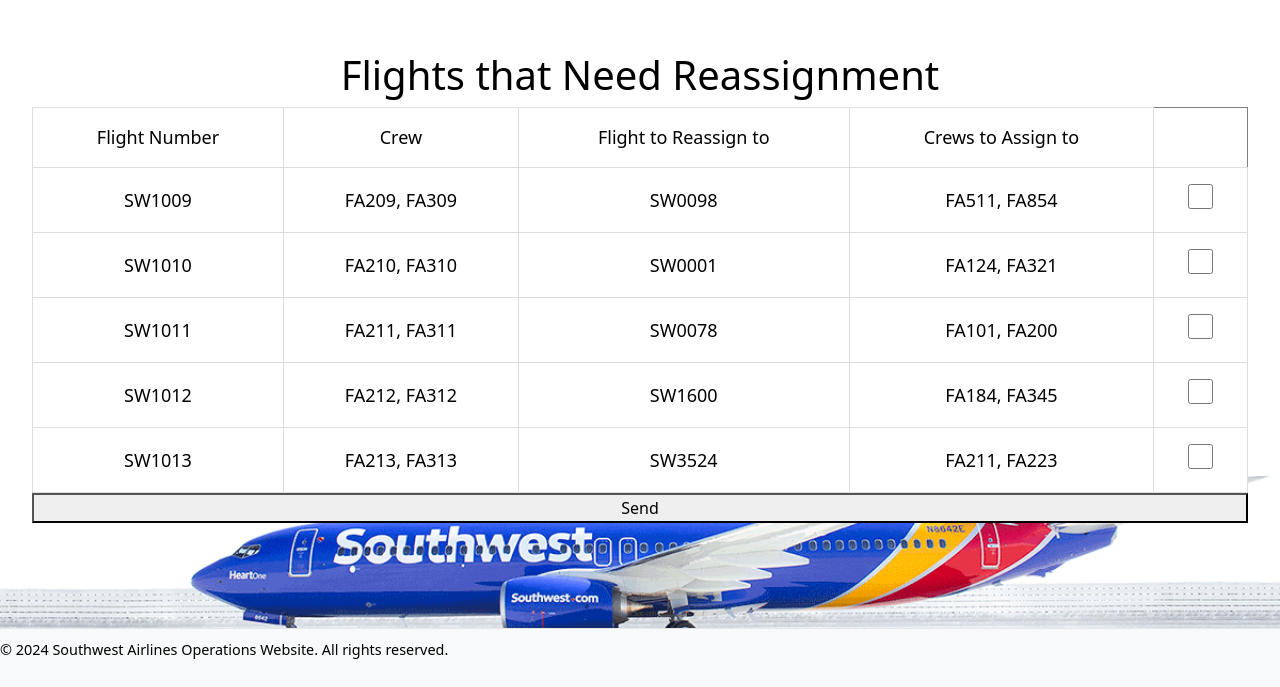
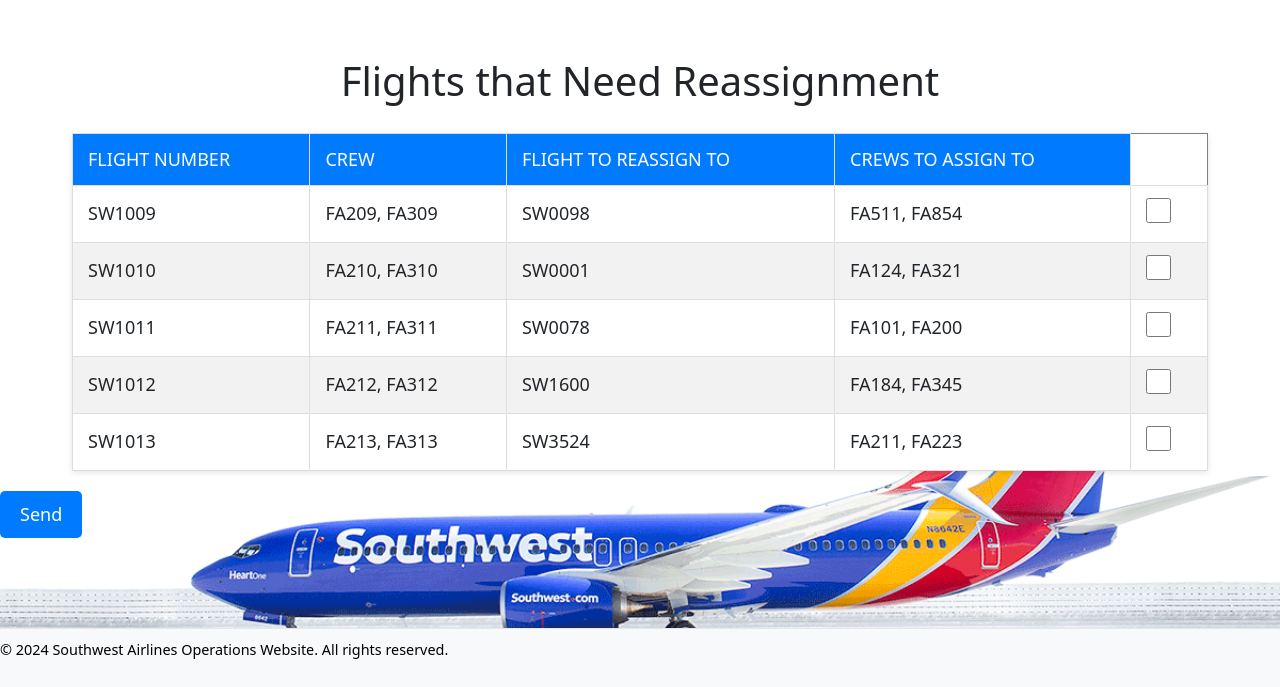
Before and after one commit to xyscis/dbtt-team-7, a Vue app in the folder vue-project/: page /crewlist in a window 1280 px wide. Shown: the part 113-800 px from the top of the page. Built offline with nearby package versions, Linux system fonts and the light colour scheme.

Commit message:
css for flight reeassignment tab and remove some css styling from main

```diff
--- a/vue-project/src/assets/main.css
+++ b/vue-project/src/assets/main.css
@@ -1,13 +1,13 @@
 @import './base.css';
 
-#app {
+/* #app {
   max-width: 1280px;
   margin: 0 auto;
   padding: 2rem;
   font-weight: normal;
   color:black;
 
-}
+} */
 
 a,
 .green {
@@ -29,9 +29,9 @@
     place-items: center;
   }
 
-  #app {
+  /* #app {
     display: grid;
     grid-template-columns: 1fr;
     padding: 0 2rem;
-  }
+  } */
 }
--- a/vue-project/src/components/CrewList.vue
+++ b/vue-project/src/components/CrewList.vue
@@ -1,5 +1,7 @@
 <template>
+
   <div class="container-fluid">
+
     <div class="row">
       <h1 style="text-align: center;">Flights that Need Reassignment</h1>
       <table border="1">
@@ -68,11 +70,8 @@
 
   <button @click="sendData">Send</button>
   <div v-if="showMessage" class="popup">
-    <div class="popup-content">
-      <!-- Use preformatted text to respect newlines -->
-      <pre>{{ popupMessage }}</pre>
+      <div v-html="popupMessage"></div>
     <button @click="closeMessagePopup">Close</button>
-    </div>
   </div>
 
 </template>
@@ -105,20 +104,23 @@
       const selectedFlights = flights.filter(flight => this.selectedFlights[flight.key]);
 
       if (selectedFlights.length > 1) {
-        // Construct a message for multiple flights
-        this.popupMessage = "The following flights and crews have been successfully assigned:\n" +
-                            selectedFlights.map(flight => `• Flight number ${flight.flightNum} with crew ${flight.crew}`).join('\n');
+    // Construct a message for multiple flights using HTML list for better formatting
+    this.popupMessage = "The following flights and crews have been successfully assigned:<ul>" +
+                    selectedFlights.map(flight => `<li>Flight number ${flight.flightNum} with crew ${flight.crew}</li>`).join('') +
+                    "</ul>";
+
   } else if (selectedFlights.length === 1) {
     // Construct a message for a single flight
     const flight = selectedFlights[0];
     this.popupMessage = `Flight number ${flight.flightNum} with crew ${flight.crew} has been newly assigned.`;
   } else {
     // No flights selected
-        alert("Please select at least one flight to schedule."); // Simple validation feedback
-        return; // Exit the method early
+    this.popupMessage = "Please select at least one flight to schedule." // Simple validation feedback
+    return;
   }
 
-      this.showMessage = true; // Show the popup
+
+      this.showMessage = true;
     },
 
 
@@ -140,30 +142,52 @@
 }
 
 .container-fluid {
-  width: 100%;
-  display: flex;
-  flex-direction: column;
+  margin-top: 10px;
+  max-width: 90%; /* Restrict maximum width to avoid overly wide table */
+  margin: auto; /* Center the container */
+  padding: 20px;
 }
 
 table {
   width: 100%;
   background: white;
-  overflow-y: auto;
-  overflow-x: auto;
-  font-size: 20px; /* Adjust table font size for better readability */
+  border-collapse: collapse; /* Remove gaps between table cells */
+  margin-top: 20px; /* Space between title and table */
+  box-shadow: 0 2px 6px rgba(0, 0, 0, 0.1); /* Subtle shadow for the table */
 }
 
 th, td {
-  border: 1px solid #ddd; /* Lighter border for a softer look */
-  padding: 16px; /* More padding for better spacing */
-  text-align: center;
-  font-size: 18px; /* Increase font size for better readability */
+  border: 1px solid #ddd; /* Lighter border color */
+  padding: 12px 15px; /* More padding for table cells */
+  text-align: left; /* Align text to the left */
+  font-size: 18px; /* Slightly larger font-size for better readability */
 }
+th {
+  background-color: #007bff; /* Use a solid color for header background */
+  color: white; /* White text color for the header */
+  text-transform: uppercase; /* Make header texts uppercase */
+}
+tr:nth-child(even) {
+  background-color: #f2f2f2; /* Zebra striping for rows */
+}
+
+button {
+  background-color: #007bff; /* Bootstrap primary color */
+  color: white;
+  border: none;
+  padding: 10px 20px;
+  cursor: pointer;
+  border-radius: 5px; /* Rounded corners for buttons */
+  font-size: 18px; /* Larger font-size for better readability */
+  transition: background-color 0.3s ease; /* Smooth transition for mouse hover */
+}
+
 
 input[type="checkbox"] {
   width: 25px;
   height: 25px;
   cursor: pointer;
+
 }
 
 .popup {
@@ -178,12 +202,13 @@
   box-shadow: 0 5px 15px rgba(0, 0, 0, 0.3); /* More pronounced shadow */
   max-width: 600px; /* Maximum width to avoid overly wide pop-ups */
   width: 90%; /* Ensure it doesn't stretch too far on smaller screens */
+
 }
 
 .popup-content {
   text-align: center;
   font-size: 20px; /* Larger font size for better readability */
-  color: #333; /* Darker text for better contrast */
+  /* color: #333; Darker text for better contrast */
 }
 
 .popup button {
--- a/vue-project/src/components/FlightReassignment.vue
+++ b/vue-project/src/components/FlightReassignment.vue
@@ -1,9 +1,11 @@
+<script setup>
+import NavBar from "./NavBar.vue";
+</script>
 <template>
   <NavBar></NavBar>
-  <div>
-    <div class="wrapper">
   <div class="container-fluid">
     <div class="row">
+
       <div class="col chart">
         <div class="title">
           Real-time monitoring on the number of flight requests
@@ -15,8 +17,10 @@
         />
         <img v-else src="../assets/barchart2.PNG" alt="New Bar Chart" />
       </div>
+
+      <!-- Table Column -->
       <div class="col">
-            <div class="table-container">
+        <div class="table-responsive">
           <table border="1">
             <thead>
               <tr>
@@ -108,90 +112,15 @@
             </tbody>
           </table>
           </div>
+
       </div>
     </div>
+    <div class="row text-center">
+
         <div class="search">
           <button v-on:click="scheduleFlight">Schedule</button>
+
       </div>
-      </div>
-    </div>
-  </div>
-  <div v-if="flightsAssigned" class="popup">
-    <div class="popup-content">
-      <p>Flights have been assigned successfully!</p>
-      <button @click="closePopup">Close</button>
-      <h4>Available Flights</h4>
-      <table border="1">
-        <thead>
-          <tr>
-            <th>Select</th>
-            <th>Origin</th>
-            <th>Destination</th>
-            <th>Departure</th>
-            <th>Aircraft Availability</th>
-            <th>Crew Availability</th>
-          </tr>
-        </thead>
-        <tbody>
-          <tr>
-            <td>
-              <input type="checkbox" v-model="selectedFlights['SEA-DEN']" />
-            </td>
-            <td>SEA</td>
-            <td>DEN</td>
-            <td>09:20:00</td>
-            <td>Yes</td>
-            <td>Yes</td>
-          </tr>
-          <tr>
-            <td>
-              <input type="checkbox" v-model="selectedFlights['GEG-MDW']" />
-            </td>
-            <td>GEG</td>
-            <td>MDW</td>
-            <td>09:20:00</td>
-            <td>Yes</td>
-            <td>Yes</td>
-          </tr>
-          <tr>
-            <td>
-              <input type="checkbox" v-model="selectedFlights['ATL-SFO']" />
-            </td>
-            <td>ATL</td>
-            <td>SFO</td>
-            <td>09:20:00</td>
-            <td>Yes</td>
-            <td>Yes</td>
-          </tr>
-          <tr>
-            <td>
-              <input type="checkbox" v-model="selectedFlights['AUS-GEG']" />
-            </td>
-            <td>AUS</td>
-            <td>GEG</td>
-            <td>09:20:00</td>
-            <td>Yes</td>
-            <td>Yes</td>
-          </tr>
-          <tr>
-            <td>
-              <input type="checkbox" v-model="selectedFlights['JFK-TPA']" />
-            </td>
-            <td>JFK</td>
-            <td>TPA</td>
-            <td>09:20:00</td>
-            <td>Yes</td>
-            <td>Yes</td>
-          </tr>
-        </tbody>
-      </table>
-      <button @click="closePopup">Send</button>
-    </div>
-  </div>
-  <div v-if="flightsScheduled" class="popup">
-    <div class="popup-content">
-      <p>Flights have been successfully assigned !</p>
-      <button @click="closeMsg">Close</button>
     </div>
   </div>
 </template>
@@ -206,15 +135,14 @@
 
   methods: {
     scheduleFlight() {
-      // this.flightsAssigned = true;
       this.$router.push({ path: "/CrewList" });
     },
-
   },
 };
 </script>
 
 <style scoped>
+
 .title {
   text-align: center;
   font-size: 30px;
@@ -222,18 +150,15 @@
   color: #333; /* Darker font color for better readability */
   font-weight: bold; /* Make title font bolder */
 }
-
-.container-fluid {
-  max-width: 90%; /* Restrict maximum width to avoid overly wide table */
-  margin: auto; /* Center the container */
-  padding: 20px;
-
-  border-radius: 10px; /* Rounded corners */
-  box-shadow: 0 2px 4px rgba(0, 0, 0, 0.1); /* Soft shadow around the container */
+.chart img {
+ max-width: 100%; /*Ensure the image does not exceed its container  */
+height: auto; /* Maintain aspect ratio */
+  display: block; /* Remove any default inline styling */
+  margin: 0 auto;/*  Center the image within its container  */
 }
 
 table {
-  width: 100%;
+  /* width: 100%; */
   background: white;
   border-collapse: collapse; /* Remove gaps between table cells */
   margin-top: 20px; /* Space between title and table */
--- a/vue-project/src/components/UpdatedFlightReassignment.vue
+++ b/vue-project/src/components/UpdatedFlightReassignment.vue
@@ -10,11 +10,11 @@
             </div>
           </div>
         </div>
-        <div class="row">
+        <!-- <div class="row">
           <div class="search">
             <button v-on:click="scheduleFlight">Schedule</button>
           </div>
-        </div>
+        </div> -->
 
         <div class="table-container">
           <table border="1">
```
Also changed, not shown: vue-project/src/main.js (line endings or trailing spaces). Lines whose indentation alone changed are shown as unchanged.
